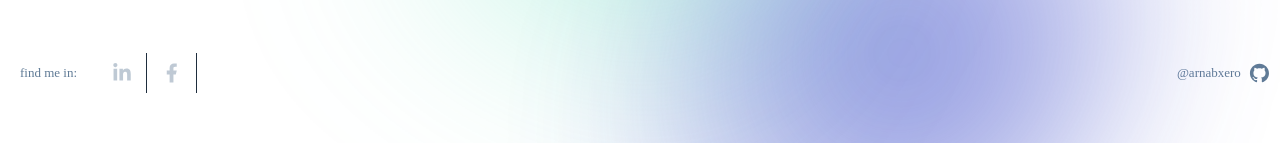
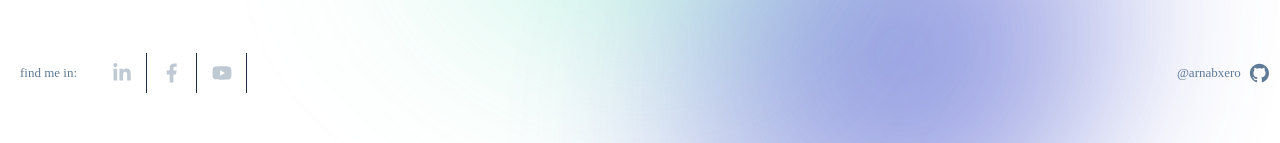
Before and after one commit to arnabxero/Developer-Site-Arnab, a Nuxt app: page / in a window 1280 px wide. Shown: the part 417-560 px from the top of the page. Built offline with nearby package versions, Linux system fonts and the light colour scheme; what @highlightjs/vue-plugin would draw is missing.

Commit message:
Homepage updated - added youtube

```diff
--- a/components/AppFooter.vue
+++ b/components/AppFooter.vue
@@ -12,6 +12,9 @@
                 </NuxtLink>
                 <NuxtLink :to="social.facebook.url + social.facebook.user" target="_blank" class="flex justify-center items-center">
                     <img src="/icons/social/facebook.svg"/>
+                </NuxtLink>
+                <NuxtLink :to="social.youtube.url + social.youtube.user" target="_blank" class="flex justify-center items-center">
+                    <img src="/icons/social/youtube.svg"/>
                 </NuxtLink>
                 <NuxtLink :to="social.github.url + social.github.user" target="_blank" class="flex md:hidden justify-center items-center">
                 <img src="/icons/social/github.svg"/>
--- a/developer.json
+++ b/developer.json
@@ -83,6 +83,11 @@
                 "title": "LinkedIn account",
                 "url": "https://www.linkedin.com/in/",
                 "user": "arnab-xero"
+            },
+            "youtube": {
+                "title": "Youtube account",
+                "url": "https://www.youtube.com/",
+                "user": "iftekhararnab"
             }
         },
         "find_me_also_in": {
```
Also changed, not shown: public/icons/social/youtube.svg (added).
